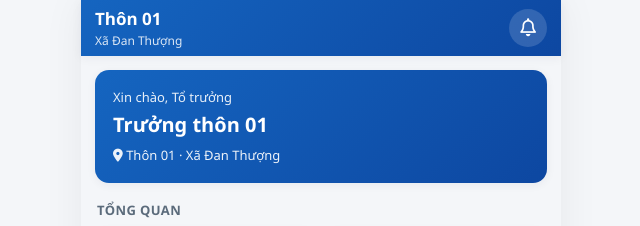
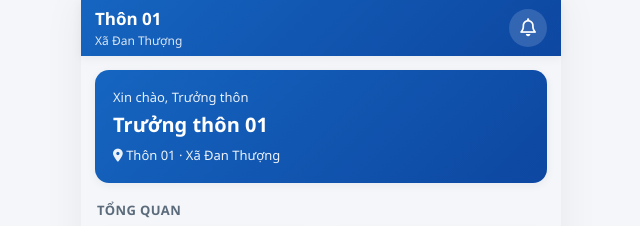
Before and after one commit to vanddbkav/tdp-mobile-ui, a plain HTML site: page index.html in a window 1280 px wide. Shown: the top 226 px of the page, 319-959 px from the left. Drawn offline with Linux system fonts and the light colour scheme.

Commit message:
chagne text

```diff
--- a/index.html
+++ b/index.html
@@ -20,7 +20,7 @@
 
     <main class="content">
       <div class="card hero">
-        <div class="hero-sub">Xin chào, Tổ trưởng</div>
+        <div class="hero-sub">Xin chào, Trưởng thôn</div>
         <div class="hero-name" id="greetName">—</div>
         <div class="hero-addr"><i class="fa-solid fa-location-dot"></i> <span id="greetAddr">—</span></div>
       </div>
```
